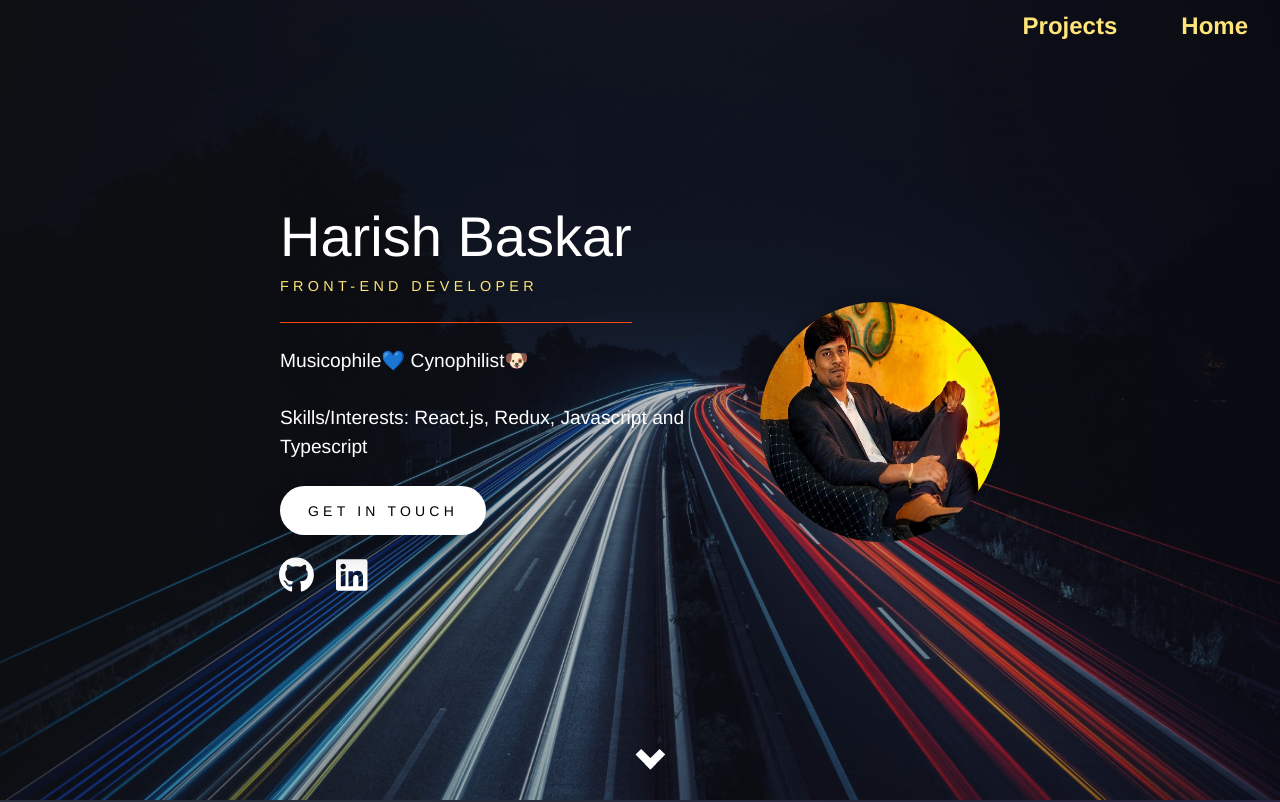
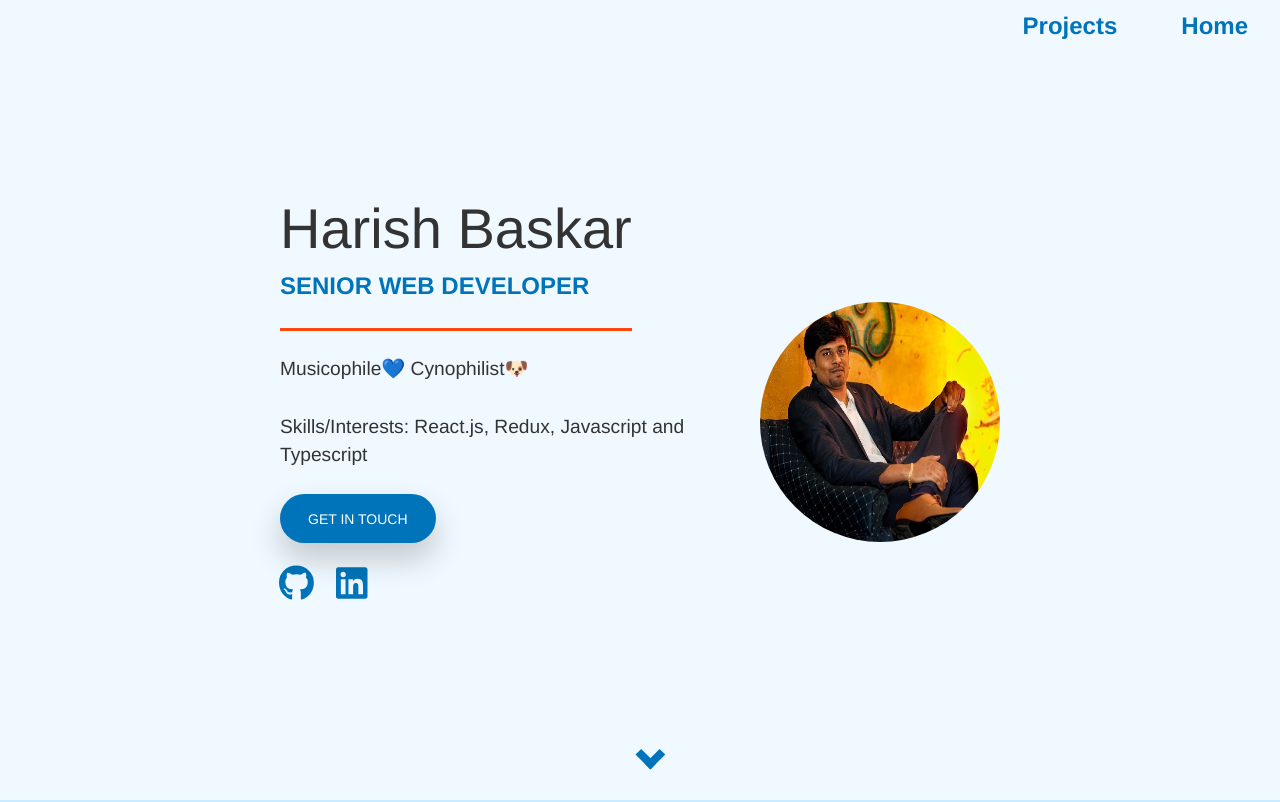
Before and after one commit to HarishBaskar/my-resume, a React (Create React App) app: page / in a window 1280 px wide. Shown: the top 802 px of the page. Built offline with nearby package versions, Linux system fonts and the light colour scheme.

Commit message:
Refreshed UI
Changed the overall appearance of UI

```diff
--- a/src/Components/Resume/Footer/Footer.module.css
+++ b/src/Components/Resume/Footer/Footer.module.css
@@ -11,11 +11,31 @@
 }
 
 .footerbutton {
-  background-color: transparent;
+  transform-origin: center;
+  transition-duration: 100ms;
+}
+
+.footerbutton {
+  background-color: #0074ba;
+  border-radius: 2rem;
+  box-shadow: 0 1rem 2rem rgba(0, 0, 0, 0.2);
+  color: #ffffff;
+  display: inline-block;
   font-size: 1rem;
-  border: 2px solid black;
-  padding: 0.7rem;
+  line-height: 1;
   margin: 0 auto;
+  padding: 1.25em 2em;
+  text-shadow: none;
+  transition-property: box-shadow, transform;
+  user-select: none;
+  vertical-align: top;
+  white-space: nowrap;
+  will-change: box-shadow, transform;
+}
+
+.footerbutton:hover {
+  box-shadow: 0 1.5rem 3rem rgba(0, 0, 0, 0.2);
+  transform: scale(1.02) translateY(-4px);
 }
 
 .footerbuttoncontainer {
@@ -23,12 +43,3 @@
   margin-top: 2rem;
   align-items: center;
 }
-
-.footerbutton:hover {
-  background-color: #555;
-  font-size: 1rem;
-  color: white;
-  border: 2px solid #555;
-  padding: 0.7rem;
-  margin: 0 auto;
-}
--- a/src/Components/Resume/Header/Header.module.css
+++ b/src/Components/Resume/Header/Header.module.css
@@ -1,6 +1,6 @@
 .downarrow {
   align-items: center;
-  border: 2rem solid white;
+  border: 2rem solid #0074ba;
   border-width: 0 0.5rem 0.5rem 0;
   display: inline-block;
   padding: 0.4rem;
--- a/src/Components/Resume/Header/Main/Main.module.css
+++ b/src/Components/Resume/Header/Main/Main.module.css
@@ -21,9 +21,8 @@
 
   .job,
   .button {
-    font-size: 0.8rem !important;
+    font-size: 1.2rem !important;
     font-family: "Montserrat", "Quicksand", sans-serif;
-    letter-spacing: 0.3em;
     text-transform: uppercase;
   }
 
@@ -55,20 +54,20 @@
 
 .job,
 .button {
-  letter-spacing: 0.3em;
   text-transform: uppercase;
 }
 
 .job {
-  color: #ffe479;
-  font-size: 0.9rem;
+  color: #0074ba;
+  font-size: 1.5rem;
+  font-weight: bold;
 }
 
 .hr {
   background-color: #ff470f;
   border: none;
   content: "";
-  height: 1px;
+  height: 0.2rem;
   margin-bottom: 1.5rem;
   margin-top: 1.5rem;
   transform-origin: center left;
@@ -90,10 +89,10 @@
 }
 
 .button {
-  background-color: #fff;
+  background-color: #0074ba;
   border-radius: 290486px;
   box-shadow: 0 1rem 2rem rgba(0, 0, 0, 0.2);
-  color: black;
+  color: #ffffff;
   display: inline-block;
   font-size: 0.875rem;
   line-height: 1;
@@ -125,7 +124,7 @@
 }
 
 .social a {
-  color: white;
+  color: #0074ba;
   align-items: center;
   display: flex;
   font-size: 2.25rem;
@@ -138,7 +137,7 @@
 .social a:hover {
   opacity: 1;
   transform: scale(1.25);
-  color: #ffcccc;
+  color: #0074ba;
 }
 
 .social a:active {
--- a/src/Components/Resume/Header/PrimaryImage/PrimaryImage.module.css
+++ b/src/Components/Resume/Header/PrimaryImage/PrimaryImage.module.css
@@ -25,7 +25,6 @@
   }
 }
 
-.pictureshadow,
 .pictureimage {
   display: block;
   height: 100%;
@@ -42,13 +41,6 @@
   transform-style: preserve-3d;
 }
 
-.pictureshadow {
-  border-radius: 50%;
-  background-image: radial-gradient(#000 0%, rgba(0, 0, 0, 0) 70%) !important;
-  position: absolute;
-  top: 10%;
-}
-
 .pictureimage {
   border-radius: 50%;
   position: absolute;
--- a/src/Components/Resume/Navigation/Navigation.module.css
+++ b/src/Components/Resume/Navigation/Navigation.module.css
@@ -19,9 +19,10 @@
 
 .navigation li a {
   display: block;
-  color: #ffe479;
+  color: #0074ba;
   text-decoration: none;
   padding: 0.5rem 2rem;
+  font-weight: bolder;
 }
 
 .navigation li button {
@@ -35,7 +36,7 @@
 /* Change the link color on hover */
 .navigation li a:hover,
 button:hover {
-  color: #ffffff;
+  color: black;
 }
 
 @media only screen and (min-width: 800px) {
@@ -58,11 +59,12 @@ button:hover {
 
   .navigation li a {
     display: block;
-    color: #ffe479;
+    color: #0074ba;
     text-align: center;
     padding: 0.5rem 2rem;
     text-decoration: none;
     font-size: 150%;
+    font-weight: bolder;
   }
 
   .heading {
@@ -81,7 +83,7 @@ button:hover {
   /* Change the link color on hover */
   .navigation li a:hover,
   button:hover {
-    background-color: black;
+    background-color: #0074ba;
     color: #ffffff !important;
   }
 }
--- a/src/Components/Resume/ParallaxContainer.js
+++ b/src/Components/Resume/ParallaxContainer.js
@@ -9,7 +9,7 @@ const transformElement = (percentage) => {
       <div
         style={{
           position: "absolute",
-          background: `rgba(75, 67, 219, ${percentage * 0.5})`,
+          background: `rgba(0, 138, 230, ${percentage * 0.5})`,
           transform: "scale(4, 3)",
           borderRadius: "50%",
           width: percentage * 700,
--- a/src/Components/Resume/Portfolio/Portfolio.module.css
+++ b/src/Components/Resume/Portfolio/Portfolio.module.css
@@ -49,6 +49,7 @@
 .container a {
   font-weight: bold;
   text-decoration: underline;
+  color: #0074ba;
 }
 
 @media screen and (max-width: 1000px) {
--- a/src/Components/Resume/Resume.js
+++ b/src/Components/Resume/Resume.js
@@ -11,7 +11,7 @@ const ParallaxElement = React.lazy(() => import("./ParallaxContainer"));
 
 const personalInfo = {
   name: "Harish Baskar",
-  job: "Front-end Developer",
+  job: "Senior Web Developer",
   skills: "React.js, Redux, Javascript and Typescript",
   mail: "mailto:harishbaskar94@gmail.com",
   githuburl: "https://github.com/HarishBaskar",
--- a/src/Components/Resume/Vita/Vita.module.css
+++ b/src/Components/Resume/Vita/Vita.module.css
@@ -59,7 +59,7 @@
   content: "";
   position: absolute;
   width: 6px;
-  background-color: #333;
+  background-color: #0074ba;
   top: 0;
   bottom: 0;
   left: 50%;
@@ -82,7 +82,7 @@
   height: 25px;
   right: -13px;
   background-color: white;
-  border: 4px solid #555;
+  border: 4px solid #0074ba;
   top: 30px;
   border-radius: 50%;
   z-index: 1;
--- a/src/Container/App.css
+++ b/src/Container/App.css
@@ -13,7 +13,8 @@
 }
 
 .wallpaper {
-  background-image: url("../Images/background.jpg");
+  /* background-image: url("../Images/background.jpg"); */
+  background-color: #ffff;
   background-position: center;
   background-size: cover;
   background-attachment: fixed;
--- a/src/Pages/Projects/Projects.module.css
+++ b/src/Pages/Projects/Projects.module.css
@@ -23,7 +23,7 @@
   margin: 2rem;
   padding: 1.4rem 1.4rem;
   transition: 0.25s;
-  border-left: 0.3rem solid #ffd633;
+  border-left: 0.3rem solid #0074ba;
 }
 
 .card img {
@@ -39,7 +39,7 @@
 .topcontainer h1 {
   font-size: 2.625rem;
   font-weight: bolder;
-  color: #ffe479;
+  color: #0074ba;
   margin-left: auto;
   margin-right: auto;
   margin-top: 4vh;
--- a/src/index.css
+++ b/src/index.css
@@ -73,9 +73,10 @@ th:not([align]) {
 }
 
 html {
-  background-color: #485461;
-  background-image: linear-gradient(to right, #28313b, #24243e);
-  color: #fff;
+  background-color: #ccebff;
+  /* background-image: linear-gradient(to right, #28313b, #24243e); */
+  background-image: none;
+  color: #333;
   font-family: "Helvetica", "Arial", sans-serif;
   font-size: 1em;
   -moz-osx-font-smoothing: grayscale;
```
Also changed, not shown: 1 other file (tests, documents, lock files or other folders).
